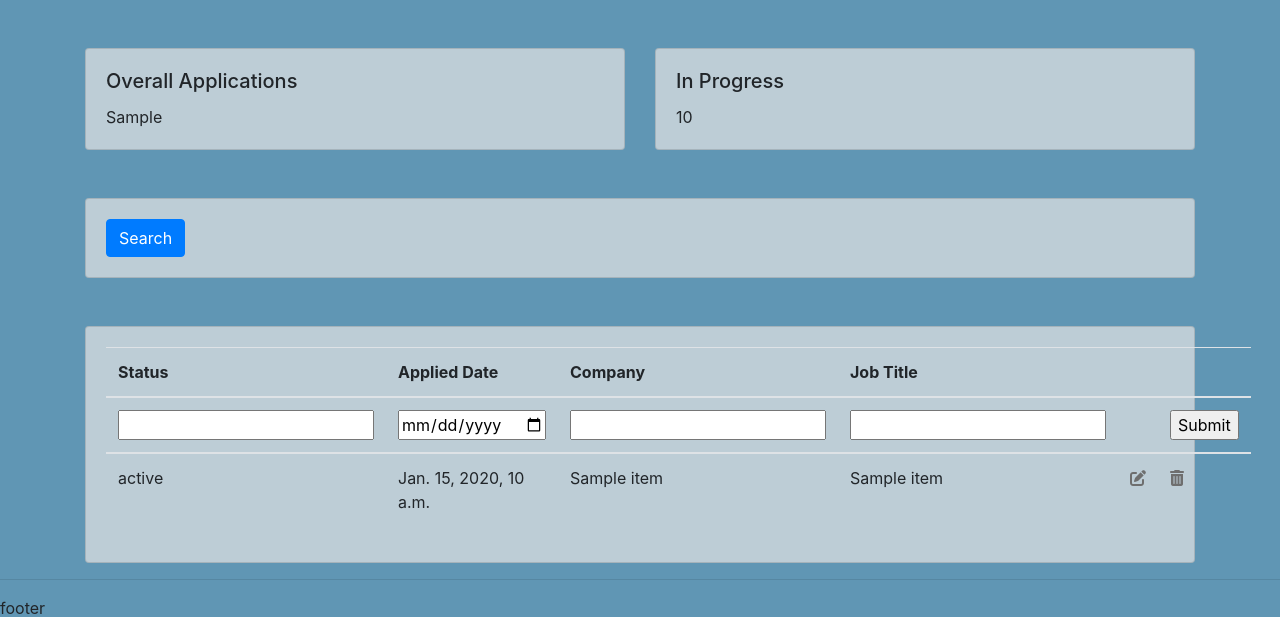
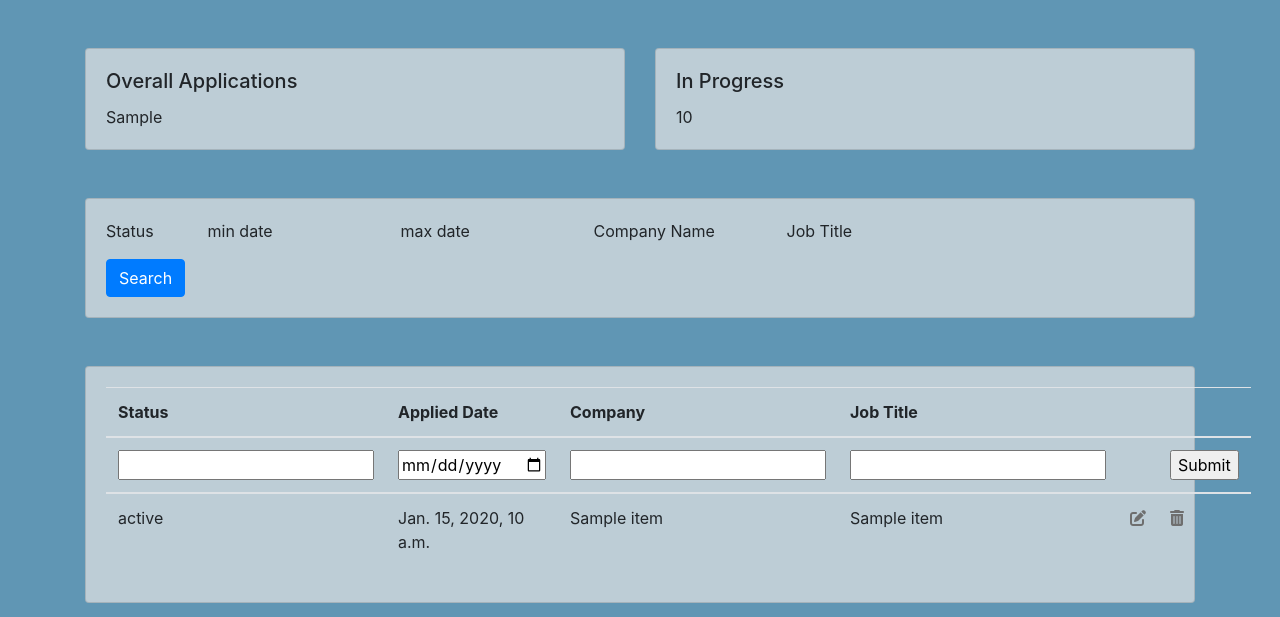
Before and after one commit to YiqingLiDev/GLJobTracker, a Django app: template GLJobTracker/dashboard/templates/dashboard/dashboard.html in a window 1280 px wide. Shown: the part 96-713 px from the top of the page. Run offline with Django 5.2, Linux system fonts and the light colour scheme; the template is opened without the code that fills it: most values are stand-ins (such as "Sample title", 1, 10 or a date in 2020); form fields are guessed from the names that the template uses.

Commit message:
add new filter + create forms

```diff
--- a/GLJobTracker/GLJobTracker/settings.py
+++ b/GLJobTracker/GLJobTracker/settings.py
@@ -132,3 +132,7 @@ STATICFILES_DIRS = [
 # https://docs.djangoproject.com/en/5.0/ref/settings/#default-auto-field
 
 DEFAULT_AUTO_FIELD = 'django.db.models.BigAutoField'
+
+
+# Set up Model date format
+DATE_INPUT_FORMATS = ['%Y-%m-%d']
--- a/GLJobTracker/dashboard/filters.py
+++ b/GLJobTracker/dashboard/filters.py
@@ -14,6 +14,8 @@ class mainJobListFilter(django_filters.FilterSet):
     company_name = CharFilter(field_name="company_name", lookup_expr="icontains")
     job_title = CharFilter(field_name="job_title", lookup_expr="icontains")
 
+    duration_min = DateFilter(field_name="applied_date", lookup_expr="gte")
+    duration_max = DateFilter(field_name="applied_date", lookup_expr="lte")
 
     class Meta:
         model = mainJobList
--- a/GLJobTracker/dashboard/templates/dashboard/dashboard.html
+++ b/GLJobTracker/dashboard/templates/dashboard/dashboard.html
@@ -36,8 +36,30 @@
           <div class="card custom-card">
             <div class="card-body">
               <form method="get">
-                {{listFilter.form}}
-                <button class="btn btn-primary" type="submit">Search</button>
+
+                <div class="row" style="display: flex; align-items: center;">
+                    <div class="col-xs-12 col-sm-1" style="margin-right:10px;">
+                        <p>Status</p>{{listFilter.form.status}}
+                    </div>
+
+                    <div class="col-xs-12 col-sm-2" style="margin-right:10px;">
+                        <p>min date</p>{{listFilter.form.duration_min}}
+                    </div>
+
+                    <div class="col-xs-12 col-sm-2" style="margin-right:10px;">
+                        <p>max date</p>{{listFilter.form.duration_max}}
+                    </div>
+                    <div class="col-xs-12 col-sm-2" style="margin-right:10px;">
+                        <p>Company Name</p>{{listFilter.form.company_name}}
+                    </div>
+                    <div class="col-xs-12 col-sm-2" style="margin-right:10px;">
+                        <p>Job Title</p>{{listFilter.form.job_title}}
+                    </div>
+                    <div class="col-xs-12 col-sm-3" style="margin-right:0px;">
+                        <button class="btn btn-primary" type="submit">Search</button>
+                    </div>
+                </div>
+
               </form>
             </div>
           </div>
```
Also changed, not shown: GLJobTracker/dashboard/forms.py (added, +11 -0 lines), GLJobTracker/dashboard/models.py (+1 -7 lines), GLJobTracker/dashboard/views.py (+9 -4 lines).
